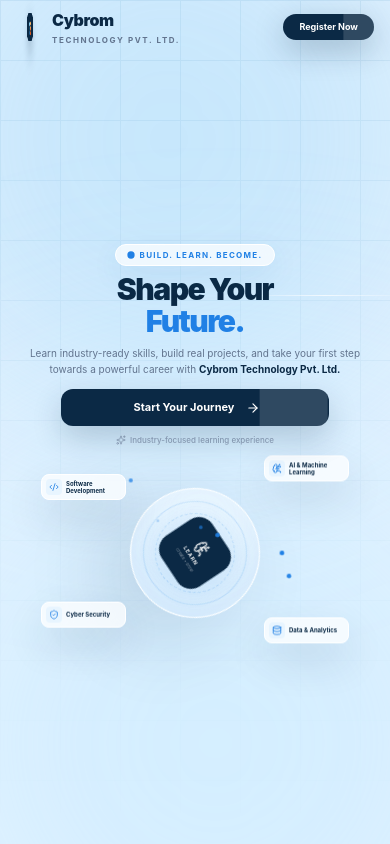
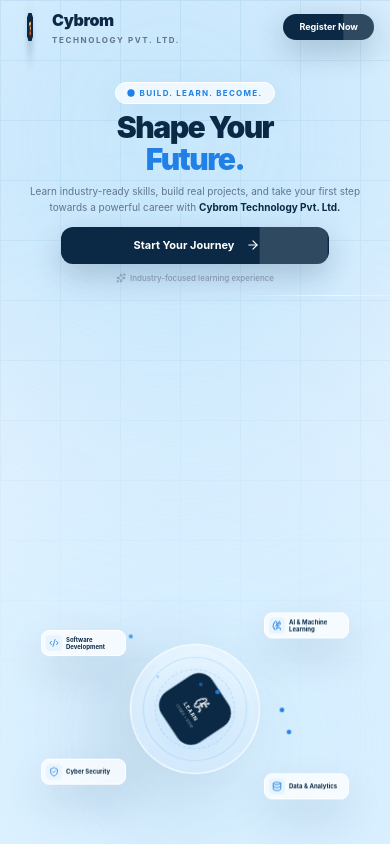
Before and after one commit to Vikash-malakar/PROJECT_REACT, a React (Vite) app: page / in a window 390 px wide. Built offline with nearby package versions, Linux system fonts and the light colour scheme.

Commit message:
build ui

```diff
--- a/src/components/FromStep/Landing.jsx
+++ b/src/components/FromStep/Landing.jsx
@@ -98,7 +98,6 @@
             transition={{ duration: 7, repeat: Infinity, ease: 'linear' }}
             className="flex h-7 w-7 sm:h-10 sm:w-10 items-center justify-center rounded-lg sm:rounded-xl shadow-[0_10px_25px_rgba(11,41,69,0.25)] overflow-hidden bg-[#0b2945]"
           >
-            {/* Seedha public folder ka path de diya hai */}
             <img
               src="/303965.png"
               alt="Cybrom Logo"
@@ -106,7 +105,7 @@
             />
           </motion.div>
 
-          {/* Brand Name (Size Increased) */}
+          {/* Brand Name */}
           <div>
             <p className="text-base sm:text-xl font-black tracking-tight">
               Cybrom
@@ -139,10 +138,11 @@
         onMouseLeave={handleMouseLeave}
         className="relative z-10 flex flex-1 items-center justify-center w-full px-4 sm:px-8 lg:px-10"
       >
-        <div className="mx-auto grid w-full max-w-7xl items-center gap-1 sm:gap-8 lg:grid-cols-[1.2fr_1fr] lg:gap-0">
+        {/* YAHAN CHANGES KIYE HAIN: Mobile par flex-col aur justify-between lagaya, baaki sab same */}
+        <div className="mx-auto flex h-full w-full max-w-7xl flex-col justify-between pb-8 pt-4 sm:grid sm:h-auto sm:pb-0 sm:pt-0 sm:items-center sm:gap-8 lg:grid-cols-[1.2fr_1fr] lg:gap-0">
 
           {/* LEFT CONTENT */}
-          <div className="relative z-20 text-center lg:text-left mt-[-10px] sm:mt-0">
+          <div className="relative z-20 text-center lg:text-left mt-2 sm:mt-0">
             <motion.div
               initial={{ opacity: 0, y: 20 }}
               animate={{ opacity: 1, y: 0 }}
@@ -229,7 +229,7 @@
           {/* 3D SCENE */}
           <motion.div
             style={{ rotateX, rotateY, transformStyle: 'preserve-3d' }}
-            className="relative mx-auto mt-2 sm:mt-0 h-[190px] sm:h-[480px] lg:h-[540px] w-full max-w-[280px] sm:max-w-[520px]"
+            className="relative mx-auto mt-auto mb-2 sm:mt-0 sm:mb-0 h-[190px] sm:h-[480px] lg:h-[540px] w-full max-w-[280px] sm:max-w-[520px]"
           >
             <motion.div
               animate={{ rotateZ: [0, 360] }}
```
